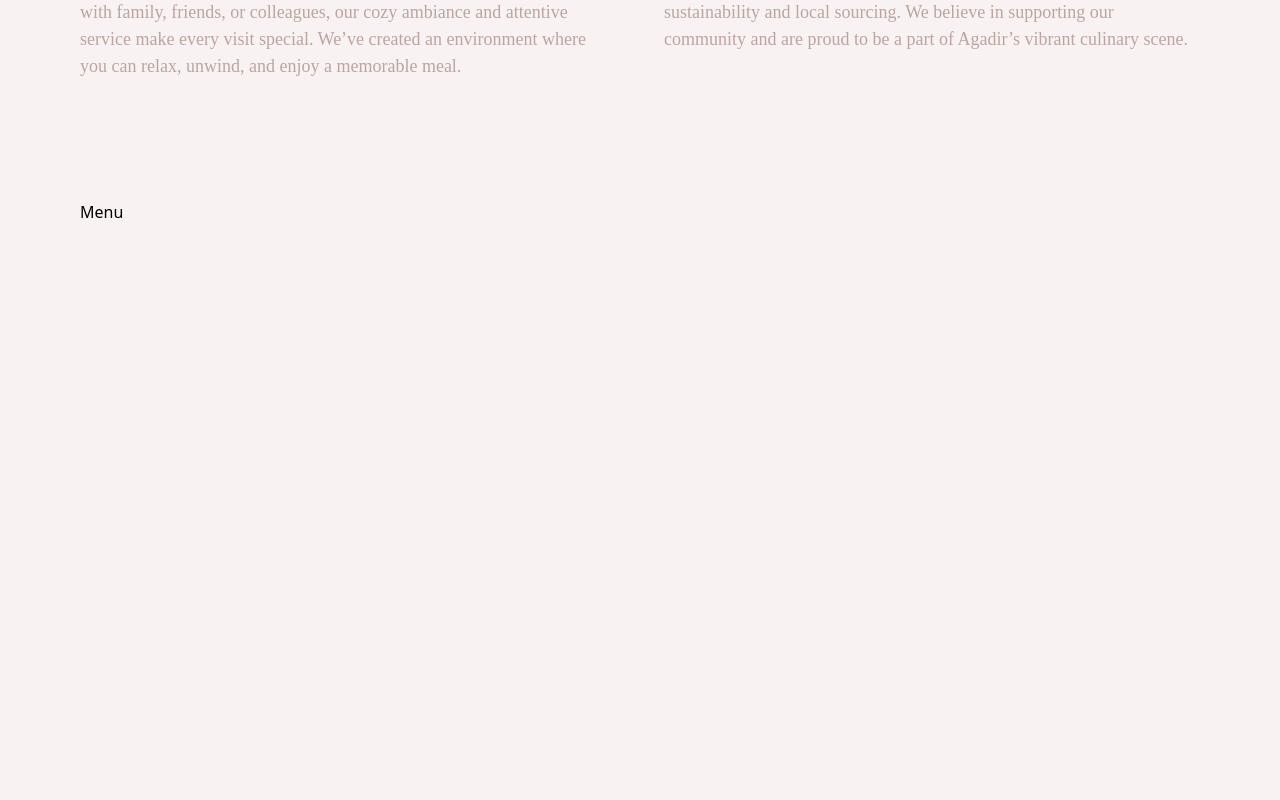
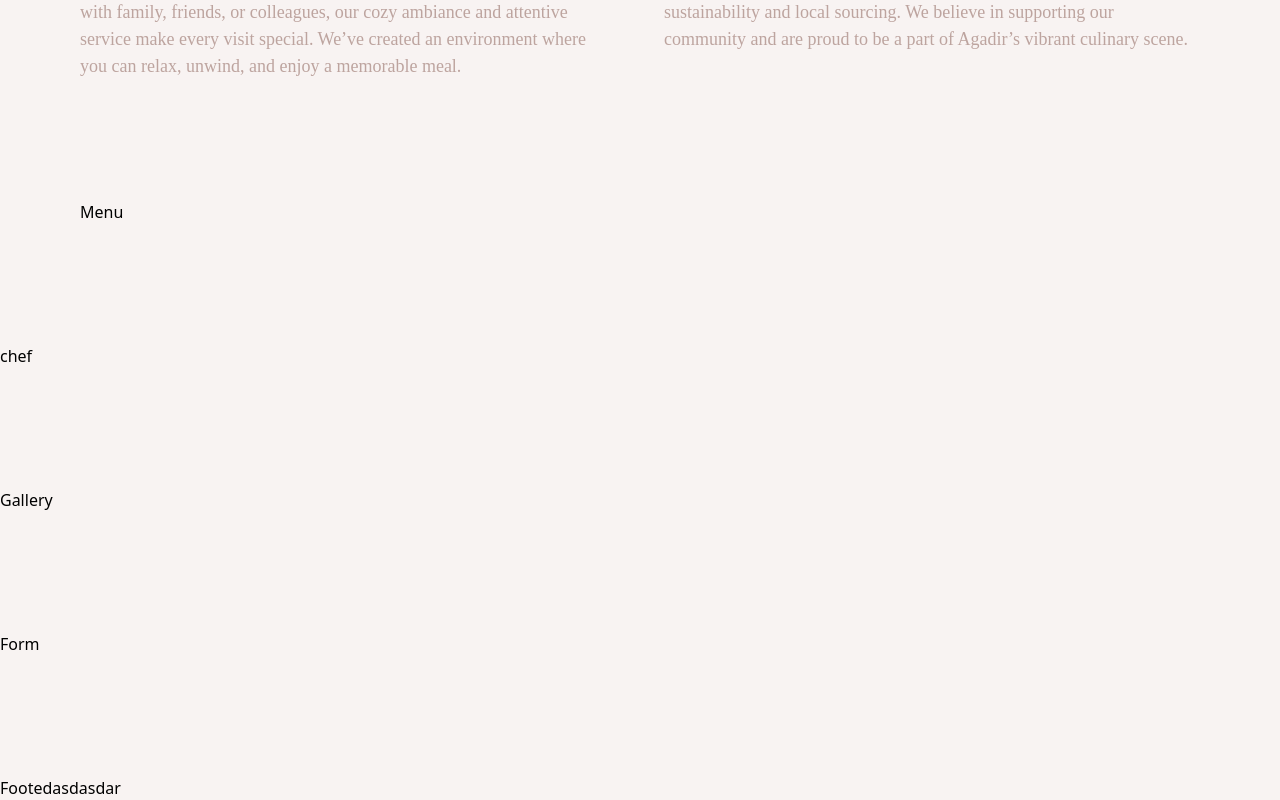
Before and after one commit to yassine5551/Restaurant-Landing-Page, a React (Vite) app: page / in a window 1280 px wide. Shown: the part 1463-2263 px from the top of the page. Before the commit the page ends 1687 px from the top, so only its background shows below. Built offline with nearby package versions, Linux system fonts and the light colour scheme; a web font is replaced by a local one.

Commit message:
adding smoth scrolling between sections

```diff
--- a/src/App.jsx
+++ b/src/App.jsx
@@ -1,24 +1,42 @@
-import About from "./components/about/About"
-import Header from "./components/header/Header"
-import Hero from "./components/hero/Hero"
-import Menu from "./components/menu/Menu"
-
+import About from "./components/about/About";
+import Header from "./components/header/Header";
+import Hero from "./components/hero/Hero";
+import Menu from "./components/menu/Menu";
+import Chef from "./components/chef/Chef";
+import Gallery from "./components/gallery/Gallery";
+import Form from "./components/form/Form";
+import Footer from "./components/footer/Footer";
 
 function App() {
-
-
   return (
     <>
-     <div className="overflow-x-hidden">
+      <div className="overflow-x-hidden">
+          <Header />
+        <section id='Home'>
+          <Hero />
+        </section>
+        <section className=" mt-[120px]" id="About">
+          <About />
+        </section>
+        <section className="mt-[120px]" id="Menu">
+          <Menu />
+        </section>
 
-
-      <Header/>
-      <Hero/>
-      <About/>
-      <Menu/>
-     </div>
+        <section className=" mt-[120px]" >
+          <Chef />
+        </section>
+        <section className=" mt-[120px]" id="Gallery">
+          <Gallery />
+        </section>
+        <section className=" mt-[120px]" id="Contact">
+          <Form />
+        </section>
+        <div className="mt-[120px]">
+          <Footer />
+        </div>
+      </div>
     </>
-  )
+  );
 }
 
-export default App
+export default App;
--- a/src/components/about/About.jsx
+++ b/src/components/about/About.jsx
@@ -6,7 +6,7 @@ import { SlideRight,SlideDown } from "../../utility/animation";
 const About = () => {
   return (
     <>
-      <div className="container mt-[120px]">
+      <div className="container">
         <motion.h1 variants={SlideDown(0.5)} initial='hidden' whileInView='visible' className="font-petrona font-semibold text-[30px] sm:text-[40px]  md:text-[50px] lg:text-[60px] xl:text-[70px] text-secondary mb-[30px] tracking-widest">Discover Our Story</motion.h1>
         <div className="grid grid-cols-1 md:grid-cols-2 gap-12">
 
--- a/src/components/chef/Chef.jsx
+++ b/src/components/chef/Chef.jsx
@@ -0,0 +1,9 @@
+import React from 'react'
+
+const Chef = () => {
+  return (
+    <div>chef</div>
+  )
+}
+
+export default Chef
--- a/src/components/footer/Footer.jsx
+++ b/src/components/footer/Footer.jsx
@@ -0,0 +1,9 @@
+import React from 'react'
+
+const Footer = () => {
+  return (
+    <div>Footedasdasdar</div>
+  )
+}
+
+export default Footer
--- a/src/components/form/Form.jsx
+++ b/src/components/form/Form.jsx
@@ -0,0 +1,9 @@
+import React from 'react'
+
+const Form = () => {
+  return (
+    <div>Form</div>
+  )
+}
+
+export default Form
--- a/src/components/gallery/Gallery.jsx
+++ b/src/components/gallery/Gallery.jsx
@@ -0,0 +1,9 @@
+import React from 'react'
+
+const Gallery = () => {
+  return (
+    <div>Gallery</div>
+  )
+}
+
+export default Gallery
--- a/src/components/header/Header.jsx
+++ b/src/components/header/Header.jsx
@@ -25,7 +25,8 @@ const Header = () => {
                 className="font-medium font-petrona text-lightBrown cursor-pointer hover:text-primary text-lg lg:text-xl"
                 key={item.id}
               >
-                {item.title}
+                <a href={item.link}>{item.title}</a>
+
               </li>
             ))}
           </ul>
--- a/src/data/data.js
+++ b/src/data/data.js
@@ -2,27 +2,27 @@ export const navLinks = [
   {
     id: 1,
     title: "Home",
-    link: "/",
+    link: "/Home",
   },
   {
     id: 2,
     title: "About us",
-    link: "#",
+    link: "#About",
   },
   {
     id: 3,
     title: "Menu",
-    link: "#",
+    link: "#Menu",
   },
   {
     id: 4,
     title: "Gallery",
-    link: "#",
+    link: "#Gallery",
   },
   {
     id: 5,
     title: "Contact",
-    link: "#",
+    link: "#Contact",
   },
 ];
 
--- a/src/index.css
+++ b/src/index.css
@@ -13,6 +13,13 @@
 body{
     background-color: #F8F3F2;
 }
+html{
+  scroll-snap-type: y mandatory;
+  scroll-behavior: smooth;
+}
+section{
+  scroll-snap-align: center;
+}
 
 @layer components {
     .primary-btn {
```
